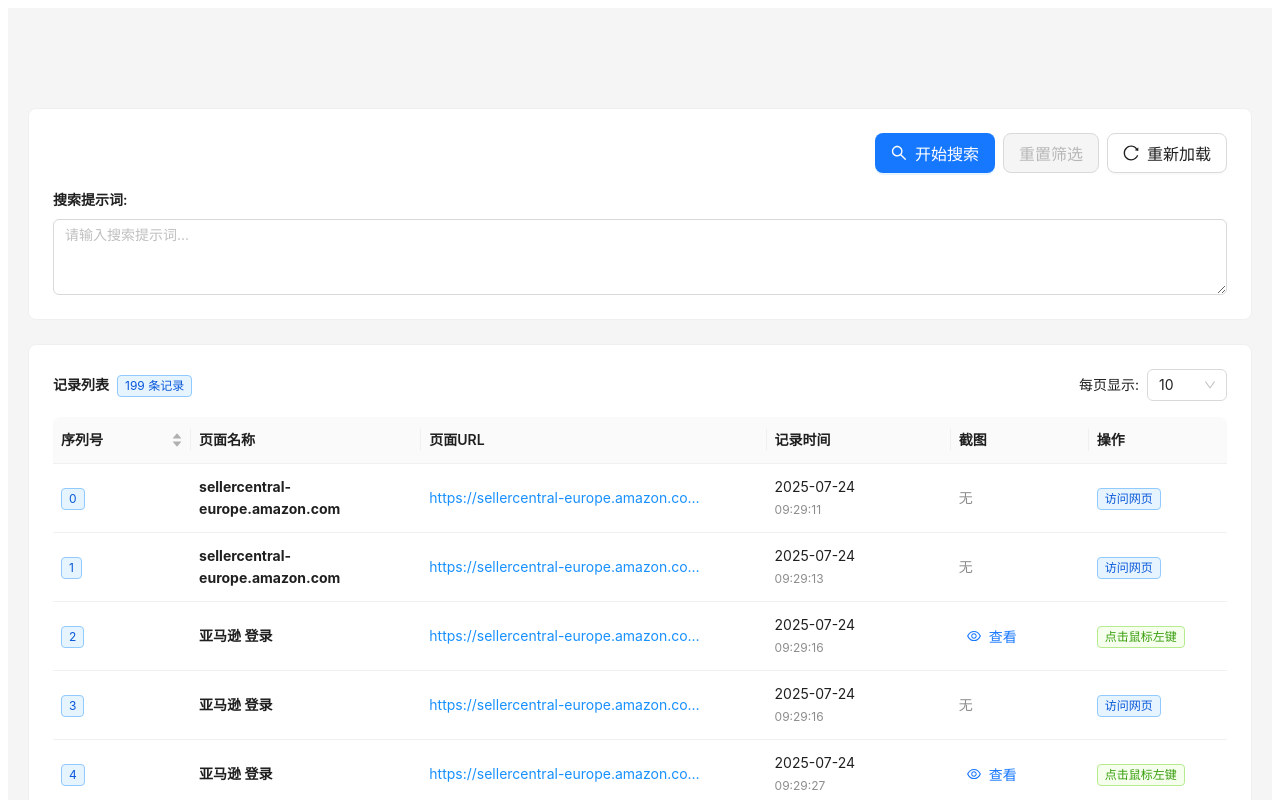
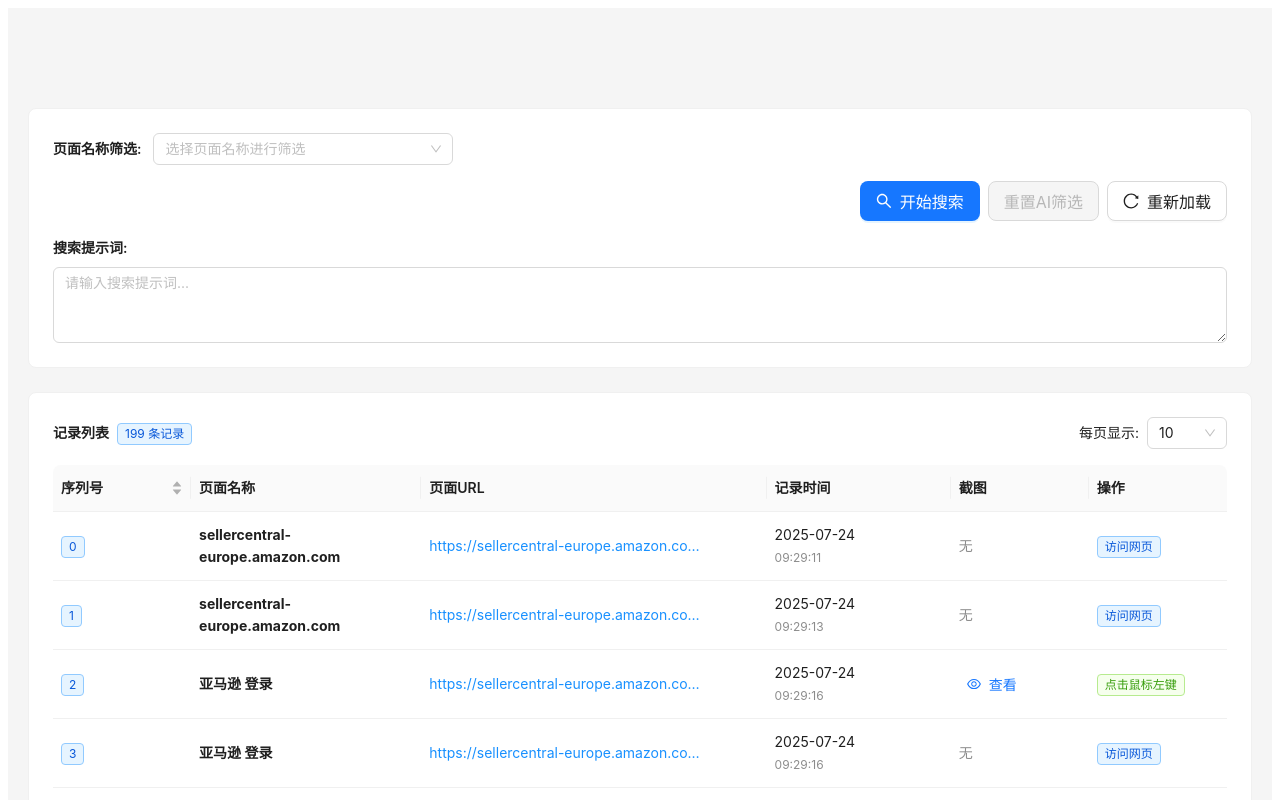
Before and after one commit to HouXingYi/ai-demo, a React (Vite) app: page /smart-list in a window 1280 px wide. Shown: the top 800 px of the page. Built offline with nearby package versions, Linux system fonts and the light colour scheme.

Commit message:
dev: 页面名称筛选

```diff
--- a/src/pages/SmartListAnalysisPage.tsx
+++ b/src/pages/SmartListAnalysisPage.tsx
@@ -51,6 +51,10 @@ const SmartListAnalysisPage: React.FC = () => {
   const [analysisResult, setAnalysisResult] = useState<string>('');
   const [currentPage, setCurrentPage] = useState(1);
   const [pageSize, setPageSize] = useState(10);
+
+  // 页面名称筛选状态
+  const [pageNameFilter, setPageNameFilter] = useState<string>('');
+  const [baseFilteredData, setBaseFilteredData] = useState<ListItem[]>(listData); // 基础筛选后的数据（页面名称筛选）
 
   // 批处理进度状态
   const [batchProgress, setBatchProgress] = useState({
@@ -146,15 +150,15 @@ const SmartListAnalysisPage: React.FC = () => {
 
             // 提取筛选结果并更新列表
             console.log('🔍 开始筛选数据...');
-            console.log('  - 当前data长度:', data.length);
+            console.log('  - 基础筛选数据长度:', baseFilteredData.length);
             console.log('  - filteredResults:', message.filteredResults);
 
             if (message.filteredResults && message.filteredResults.length > 0) {
-              const filteredRecords = data.filter(record =>
+              const filteredRecords = baseFilteredData.filter(record =>
                 message.filteredResults.includes(record.serialNumber)
               );
-              console.log('  - 筛选后记录数:', filteredRecords.length);
-              console.log('  - 筛选后的记录:', filteredRecords.map(r => r.serialNumber));
+              console.log('  - AI筛选后记录数:', filteredRecords.length);
+              console.log('  - AI筛选后的记录:', filteredRecords.map(r => r.serialNumber));
               setFilteredData(filteredRecords);
               setCurrentPage(1);
             } else {
@@ -385,12 +389,46 @@ const SmartListAnalysisPage: React.FC = () => {
     });
   };
 
-  // 重置筛选结果
+  // 获取所有唯一的页面名称
+  const getUniquePageNames = () => {
+    const pageNames = new Set(data.map(item => item.webpageName));
+    return Array.from(pageNames).sort();
+  };
+
+  // 页面名称筛选处理
+  const handlePageNameFilter = (value: string) => {
+    setPageNameFilter(value);
+    if (value) {
+      const filtered = data.filter(item => item.webpageName === value);
+      setBaseFilteredData(filtered);
+      setFilteredData(filtered);
+      console.log(`📋 页面名称筛选: "${value}", 筛选后记录数: ${filtered.length}`);
+    } else {
+      setBaseFilteredData([...data]);
+      setFilteredData([...data]);
+      console.log('📋 清除页面名称筛选，显示所有记录');
+    }
+    setCurrentPage(1);
+  };
+
+  // 重置筛选结果（只重置AI筛选，保留页面名称筛选）
   const resetFilter = () => {
+    setFilteredData([...baseFilteredData]);
+    setCurrentPage(1);
+    notification.info({
+      message: '已重置AI筛选',
+      description: pageNameFilter ? `保留页面名称筛选: ${pageNameFilter}` : '显示所有操作记录',
+    });
+  };
+
+  // 清除所有筛选
+  const clearAllFilters = () => {
+    setPageNameFilter('');
+    setBaseFilteredData([...data]);
     setFilteredData([...data]);
     setCurrentPage(1);
     notification.info({
-      message: '已重置筛选',
+      message: '已清除所有筛选',
       description: '显示所有操作记录',
     });
   };
@@ -607,7 +645,13 @@ const SmartListAnalysisPage: React.FC = () => {
       console.log('API基础URL：', getApiBaseUrl());
 
       // 🎯 新逻辑：准备所有记录数据（包括有图和没图的）
-      const allRecordsData = data.map(record => ({
+      // 使用 baseFilteredData 而不是 data，这样会应用页面名称筛选
+      console.log(`📊 使用${pageNameFilter ? '筛选后' : '全部'}的数据: ${baseFilteredData.length} 条记录`);
+      if (pageNameFilter) {
+        console.log(`🔍 页面名称筛选: ${pageNameFilter}`);
+      }
+
+      const allRecordsData = baseFilteredData.map(record => ({
         serialNumber: record.serialNumber,
         webpageName: record.webpageName,
         webpageUrl: record.webpageUrl,
@@ -788,11 +832,11 @@ const SmartListAnalysisPage: React.FC = () => {
 
             console.log('🔢 筛选的序号:', filteredNumbers);
 
-            // 根据筛选结果更新显示的数据
-            const filteredRecords = data.filter(record =>
+            // 根据筛选结果更新显示的数据（使用baseFilteredData）
+            const filteredRecords = baseFilteredData.filter(record =>
               filteredNumbers.includes(record.serialNumber)
             );
-            console.log('📊 筛选后的记录数量:', filteredRecords.length);
+            console.log('📊 AI筛选后的记录数量:', filteredRecords.length);
             setFilteredData(filteredRecords);
           } else {
             console.log('⚠️ 文本分析未找到筛选结果标记，显示所有数据');
@@ -843,6 +887,31 @@ const SmartListAnalysisPage: React.FC = () => {
         {/* 分析控制面板 */}
         <Card style={{ marginBottom: 24 }}>
           <Space direction="vertical" style={{ width: '100%' }} size="middle">
+            {/* 页面名称筛选 */}
+            <div style={{ display: 'flex', gap: 12, alignItems: 'center' }}>
+              <Text strong>页面名称筛选:</Text>
+              <Select
+                style={{ width: 300 }}
+                placeholder="选择页面名称进行筛选"
+                value={pageNameFilter || undefined}
+                onChange={handlePageNameFilter}
+                allowClear
+                showSearch
+                filterOption={(input, option) =>
+                  (option?.label ?? '').toLowerCase().includes(input.toLowerCase())
+                }
+                options={getUniquePageNames().map(name => ({
+                  label: name,
+                  value: name
+                }))}
+              />
+              {pageNameFilter && (
+                <Tag color="blue">
+                  已筛选: {baseFilteredData.length} 条记录
+                </Tag>
+              )}
+            </div>
+
             <div style={{ display: 'flex', gap: 8, justifyContent: 'flex-end' }}>
               <Button
                 type="primary"
@@ -857,10 +926,19 @@ const SmartListAnalysisPage: React.FC = () => {
               <Button
                 onClick={resetFilter}
                 size="large"
-                disabled={filteredData.length === data.length}
+                disabled={filteredData.length === baseFilteredData.length}
               >
-                重置筛选
+                重置AI筛选
               </Button>
+
+              {pageNameFilter && (
+                <Button
+                  onClick={clearAllFilters}
+                  size="large"
+                >
+                  清除所有筛选
+                </Button>
+              )}
 
               <Button
                 icon={<ReloadOutlined />}
```
Also changed, not shown: 1 other file (tests, documents, lock files or other folders).
